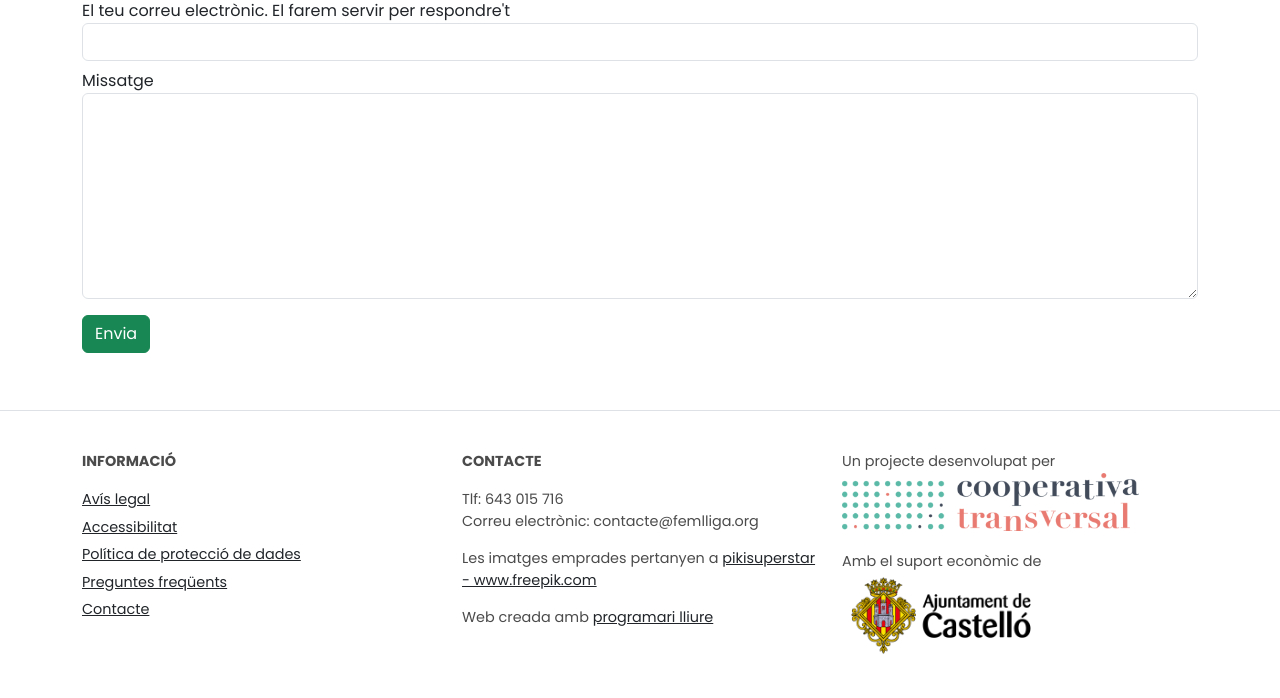
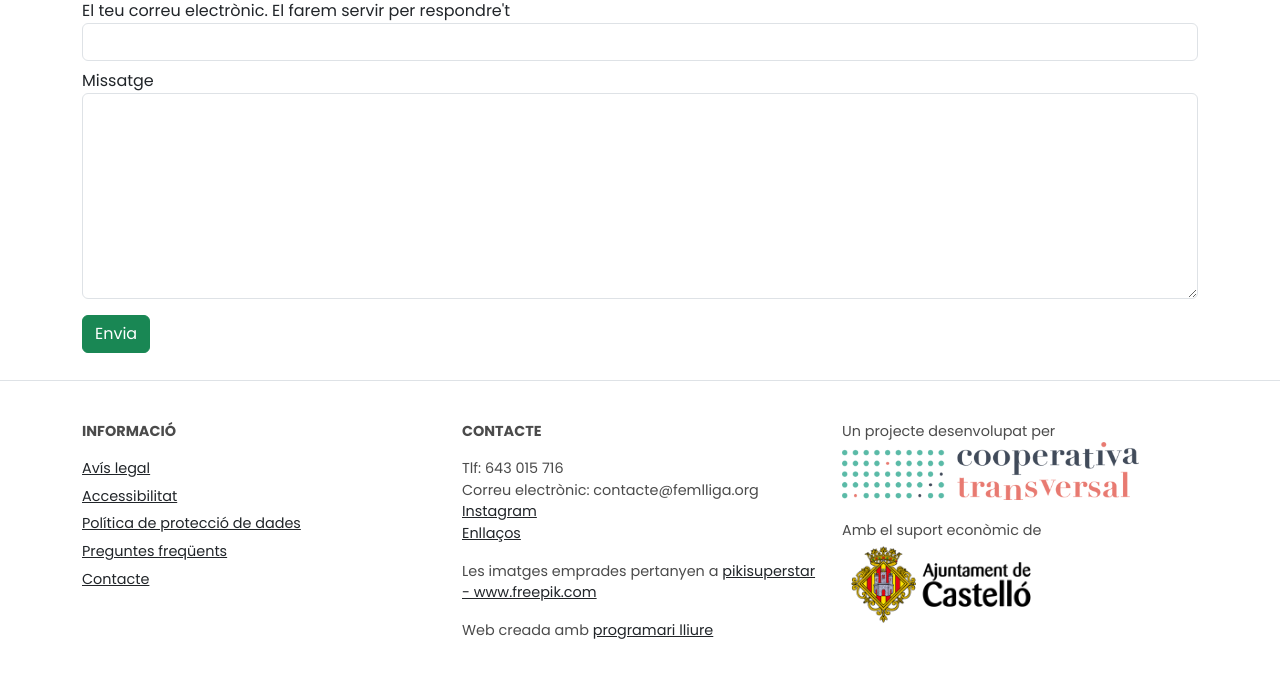
Before and after one commit to transversalcoop/femlliga, a Django app: page /contact/ in a window 1280 px wide. Shown: the part 171-869 px from the top of the page. Run offline with Django 4.2, Linux system fonts and the light colour scheme; parts of the project's set-up code (start-up, migrations or seed data) failed here and were passed over; some libraries are stand-ins or nearby versions.

Commit message:
Added more links to footer

```diff
--- a/femlliga/templates/femlliga/_base.html
+++ b/femlliga/templates/femlliga/_base.html
@@ -55,7 +55,7 @@
           <div class="py-3 my-4 container">
             <div class="row" style="color: #4b4b4b; font-size: 0.9em;">
               <div class="col-lg-4">
-                <p style="font-weight: bold; text-transform: uppercase;">Informació</p>
+                <p class="fw-bold">INFORMACIÓ</p>
                 <ul style="list-style: none; padding: 0;">
                   <li style="margin-bottom: 6px;"><a href="{{ url("page", args=["legal"]) }}">Avís legal</a></li>
                   <li style="margin-bottom: 6px;"><a href="{{ url("page", args=["accessibility"]) }}">Accessibilitat</a></li>
@@ -65,9 +65,11 @@
                 </ul>
               </div>
               <div class="col-lg-4">
-                <p style="font-weight: bold; text-transform: uppercase;">Contacte</p>
-                <p style="margin: 0;">Tlf: 643 015 716</p>
-                <p>Correu electrònic: contacte@femlliga.org</p>
+                <p class="fw-bold">CONTACTE</p>
+                <p class="m-0">Tlf: 643 015 716</p>
+                <p class="m-0">Correu electrònic: contacte@femlliga.org</p>
+                <p class="m-0"><a target="_blank" rel="noopener noreferrer" href="https://www.instagram.com/femlliga/">Instagram</a></p>
+                <p><a target="_blank" rel="noopener noreferrer" href="https://links.transversalcoop.org/@femlliga/">Enllaços</a></p>
                 <p>Les imatges emprades pertanyen a <a target="_blank" rel="noopener noreferrer" href="https://www.freepik.com">pikisuperstar - www.freepik.com</a></p>
                 <p>Web creada amb <a target="_blank" rel="noopener noreferrer" href="https://github.com/transversalcoop/femlliga">programari lliure</a></p>
               </div>
```
